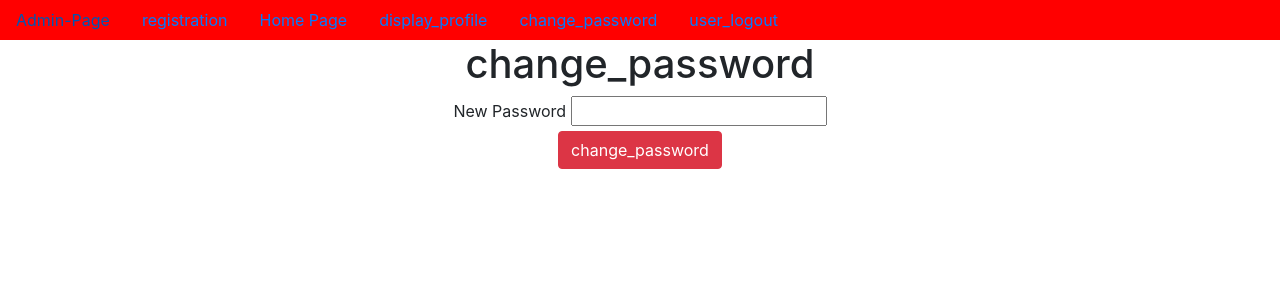
After one commit to harshadvali11/User_Registration_74de6, a Django app: page /change_password/ in a window 1280 px wide. The commit adds this page. Shown: the top 300 px of the page. Run offline with Django 4.2, Linux system fonts and the light colour scheme; a user stored in the database is signed in.

Commit message:
first commit

```diff
--- a/app/views.py
+++ b/app/views.py
@@ -74,3 +74,22 @@ def user_login(request):
 def user_logout(request):
     logout(request)
     return HttpResponseRedirect(reverse('home'))
+
+@login_required
+def display_profile(request):
+    username=request.session.get('username')
+    UO=User.objects.get(username=username)
+    PO=Profile.objects.get(username=UO)
+    d={'UO':UO,'PO':PO}
+    return render(request,'display_profile.html',d)
+
+@login_required
+def change_password(request):
+    if request.method=='POST':
+        pw=request.POST['pw']
+        username=request.session.get('username')
+        UO=User.objects.get(username=username)
+        UO.set_password(pw)
+        UO.save()
+        return HttpResponse('Password is changed successfully')
+    return render(request,'change_password.html')
--- a/project34/urls.py
+++ b/project34/urls.py
@@ -24,5 +24,7 @@ urlpatterns = [
     path('home/',home,name='home'),
     path('user_login/',user_login,name='user_login'),
     path('user_logout/',user_logout,name='user_logout'),
+    path('display_profile/',display_profile,name='display_profile'),
+    path('change_password/',change_password,name='change_password'),
 
 ]+static(settings.MEDIA_URL, document_root=settings.MEDIA_ROOT)
--- /dev/null
+++ b/templates/change_password.html
@@ -0,0 +1,14 @@
+{% extends 'dummy.html' %}
+{% block title %}
+    <title>change_password</title>
+{% endblock %}
+
+{% block body_block %}
+    <h1>change_password</h1>
+    <form method="POST">
+        {% csrf_token %}
+        <label for="pw">New Password</label>
+        <input type="password" name="pw" id="pw"><br>
+        <input type="submit" value="change_password" class="btn btn-danger">
+    </form>
+{% endblock %}
--- a/templates/dummy.html
+++ b/templates/dummy.html
@@ -22,7 +22,10 @@
         <a href="{% url 'home' %}" class="nav-link">Home Page</a>
 
         {% if user.is_authenticated %}
-      <a href="{% url 'user_logout' %}" class="nav-link">user_logout</a>
+        <a href="{% url 'display_profile' %}" class="nav-link">display_profile</a>
+        <a href="{% url 'change_password' %}" class="nav-link">change_password</a>
+        <a href="{% url 'user_logout' %}" class="nav-link">user_logout</a>
+
       {% else %}
       <a href="{% url 'user_login' %}" class="nav-link">user_login</a>
       {% endif %}
```
Also changed, not shown: templates/display_profile.html (added, +12 -0 lines), db.sqlite3.
